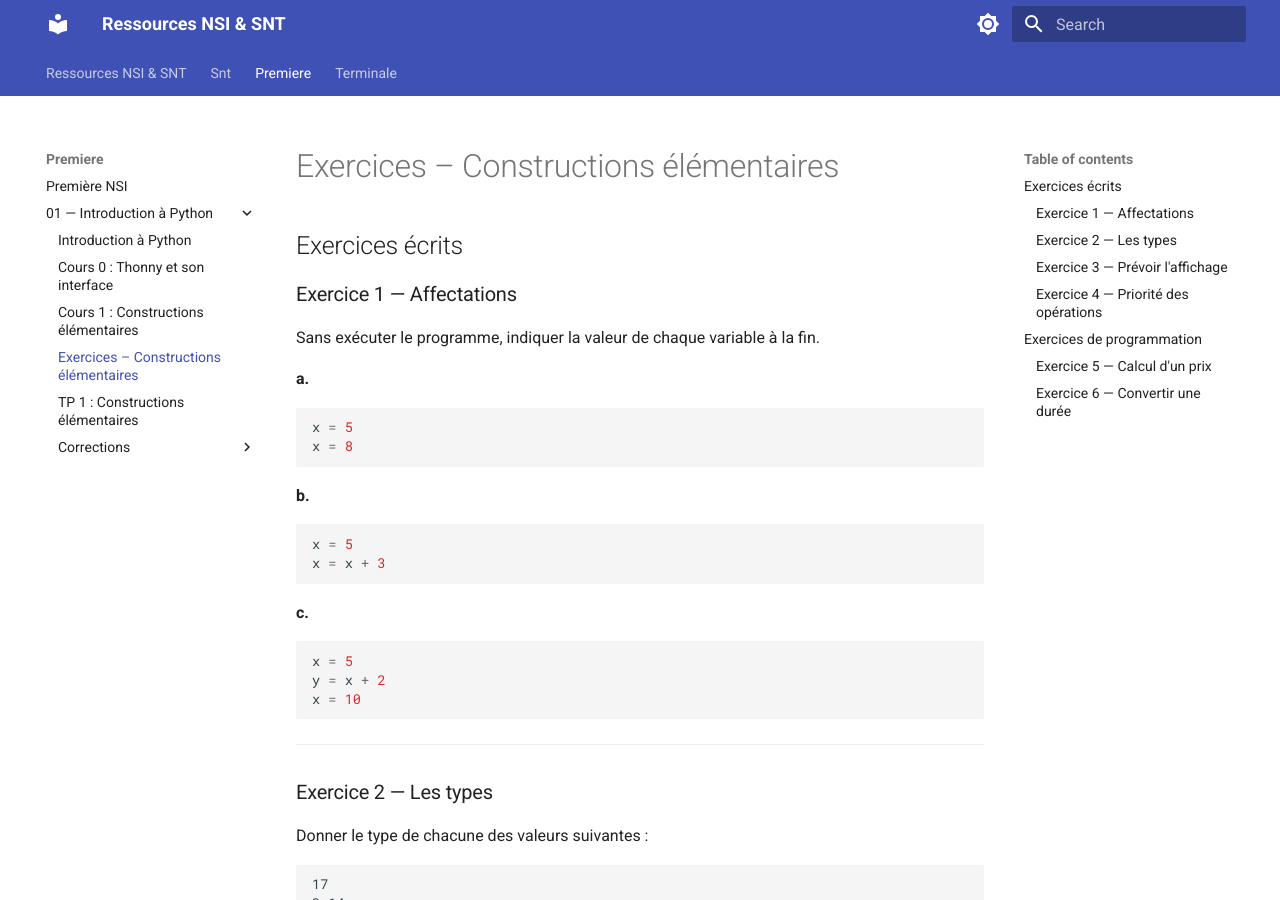
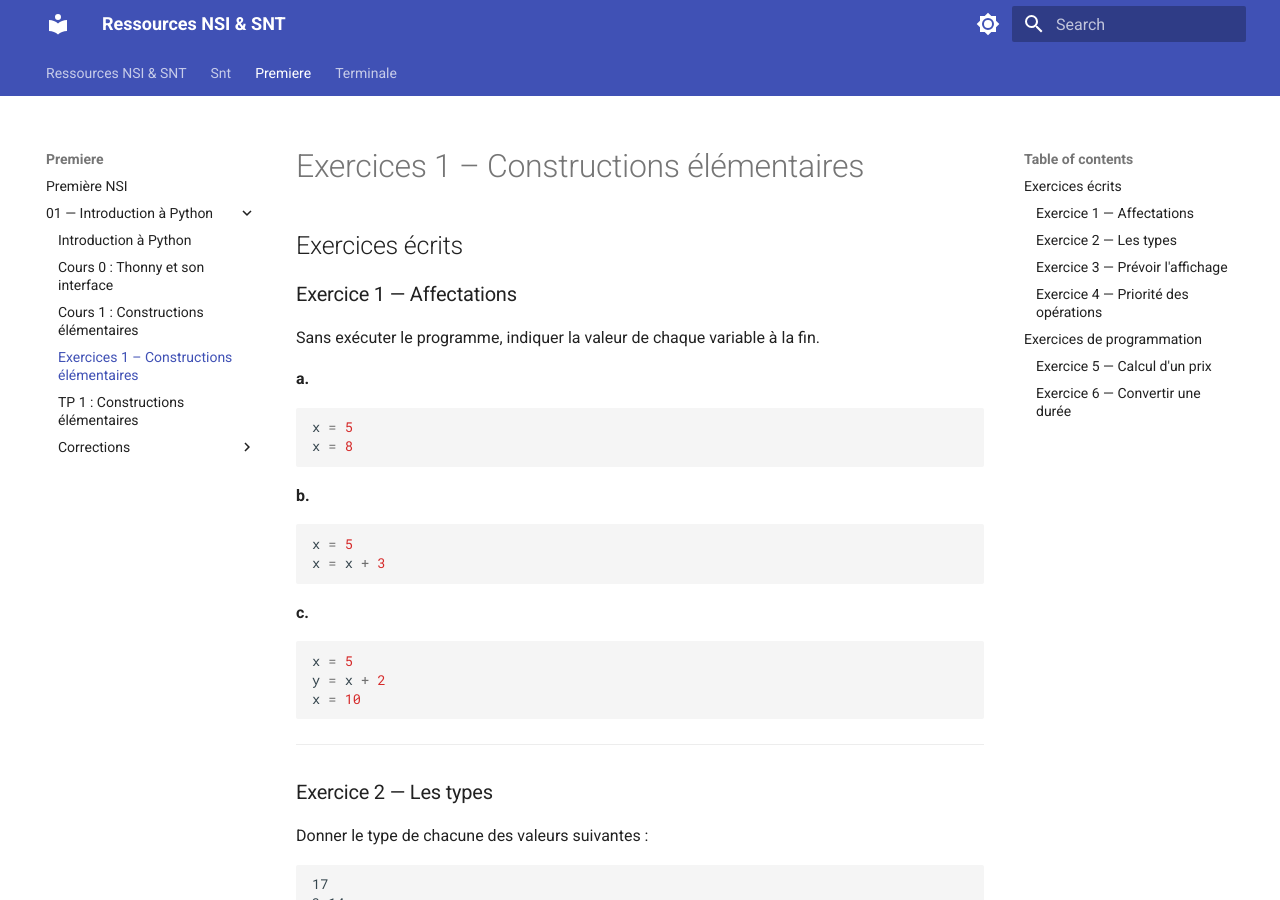
Before and after one commit to ProfD1FO/SNT-NSI-Lecouvez, an MkDocs documentation site: the page built from docs/premiere/1-intro_python/2-exos_constructions.md, in a window 1280 px wide and 900 px high. Built offline with MkDocs 1.6.1 and Material for MkDocs 9.7.7, drawn with Linux system fonts in a browser that asks for light colours.

Commit message:
exercices fiche 1

```diff
--- a/docs/premiere/1-intro_python/2-exos_constructions.md
+++ b/docs/premiere/1-intro_python/2-exos_constructions.md
@@ -1,4 +1,4 @@
-# Exercices – Constructions élémentaires
+# Exercices 1 – Constructions élémentaires
 
 ## Exercices écrits
 
```
